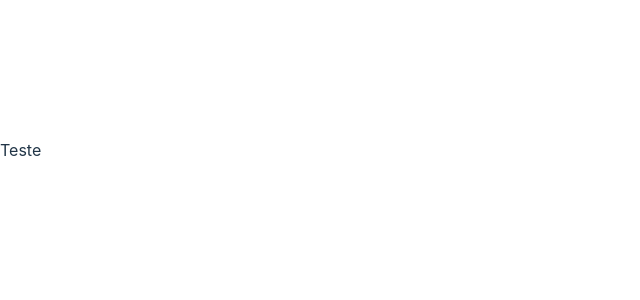
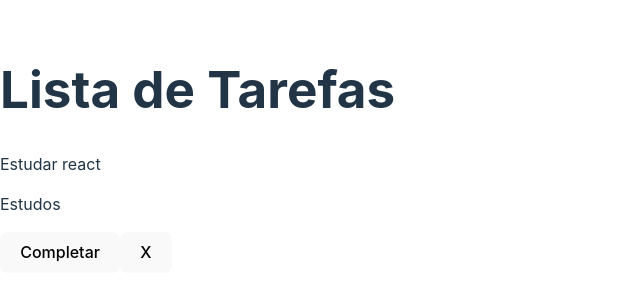
Before and after one commit to ViniciusPosssatto/todo-with-react, a React (Vite) app: page / in a window 1280 px wide. Shown: the part 250-550 px from the top of the page, without its empty margins (0-640 px from the left). Built offline with nearby package versions, Linux system fonts and the light colour scheme.

Commit message:
FEAT: adicionado map dos valores e exibição no componente

```diff
--- a/src/App.jsx
+++ b/src/App.jsx
@@ -2,17 +2,32 @@
 import './App.css'
 
 function App() {
-  const [count, setCount] = useState(0)
+  const [todos, setTodos] = useState([
+    {
+      id: 1,
+      text: "Estudar react",
+      category: "Estudos",
+      isCompleted: false,
+    }
+  ])
 
-  return (
-    <>
-      <div>
-        <p>
-          Teste
-        </p>
-      </div>
-    </>
-  )
+  return <div className='app'>
+    <h1>Lista de Tarefas</h1>
+    <div className='todo-list'>
+      {todos.map((todo) => (
+        <div className='todo'>
+          <div className='content'>
+            <p>{todo.text}</p>
+            <p className='category'>{todo.category}</p>
+          </div>
+          <div>
+            <button>Completar</button>
+            <button>X</button>
+          </div>
+        </div>
+      ))}
+    </div>
+  </div>
 }
 
 export default App
```
Also changed, not shown: 1 other file (tests, documents, lock files or other folders).
